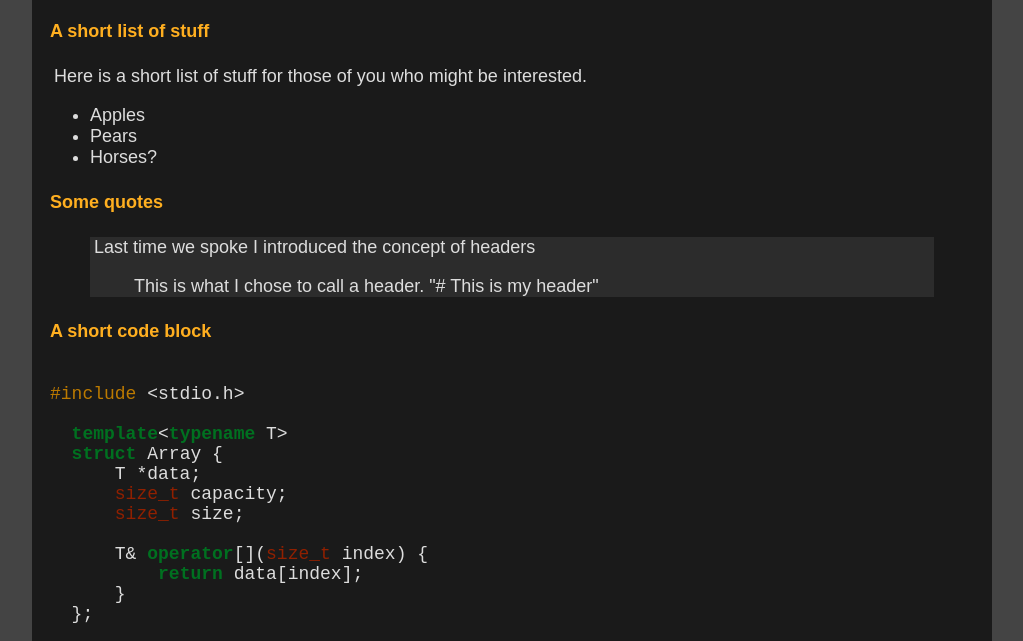
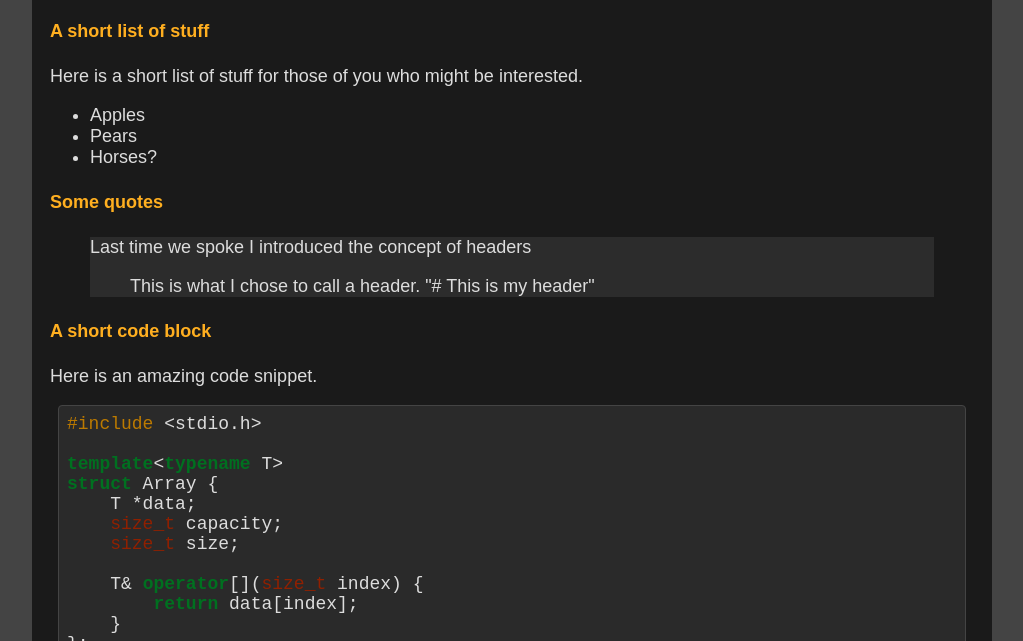
Before and after one commit to thebirk/thebirk.github.io-source, a plain HTML site: page test.html in a window 1280 px wide. Shown: the part 739-1380 px from the top of the page, without its empty margins (128-1151 px from the left). Drawn offline with nearby package versions, Linux system fonts and the light colour scheme; some packages are replaced by stand-ins of ours.

Commit message:
Fancier!

```diff
--- a/markdown.css
+++ b/markdown.css
@@ -23,7 +23,7 @@ h1, h2, h3, h4, h5, h6 {
 }
 
 p {
-	padding-left: 4px;
+
 }
 
 footer {
@@ -33,7 +33,8 @@ footer {
 }
 
 .title {
-	color: #fff;
+	/*color: #fff;*/
+	color: #FFAF20;
 	margin-bottom: 0px;
 }
 
@@ -51,9 +52,23 @@ footer {
 	font-weight: bold;
 }
 
-.sourceCode {
-	/*background-color: white;*/
-	/*color: black;*/
+hr {
+	border-color: #777;
+}
+
+pre.sourceCode {
+	overflow: auto;
+
+	background-color: #2A2A2A;
+	color: #ddd;
+
+	padding: 8px;
+	margin: 0px 8px;
+
+	border-radius: 4px;
+	border-style: solid;
+	border-width: 1px;
+	border-color: #444;
 }
 
 blockquote {
--- a/test.html
+++ b/test.html
@@ -129,6 +129,7 @@
 </blockquote>
 </blockquote>
 <h4 id="a-short-code-block">A short code block</h4>
+<p>Here is an amazing code snippet.</p>
 <div class="sourceCode"><pre class="sourceCode cpp"><code class="sourceCode cpp"><span class="pp">#include </span><span class="im">&lt;stdio.h&gt;</span>
 
 <span class="kw">template</span>&lt;<span class="kw">typename</span> T&gt;
```
Also changed, not shown: html_template.html (+3 -3 lines), 1 other file. Lines whose indentation alone changed are shown as unchanged.
